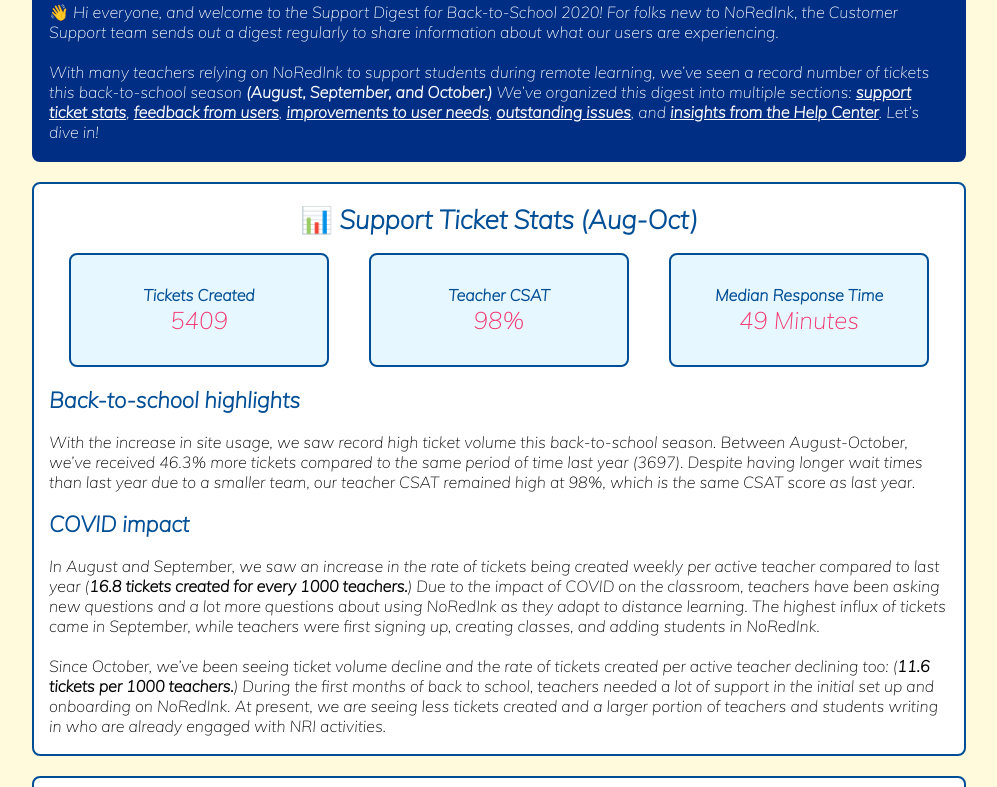
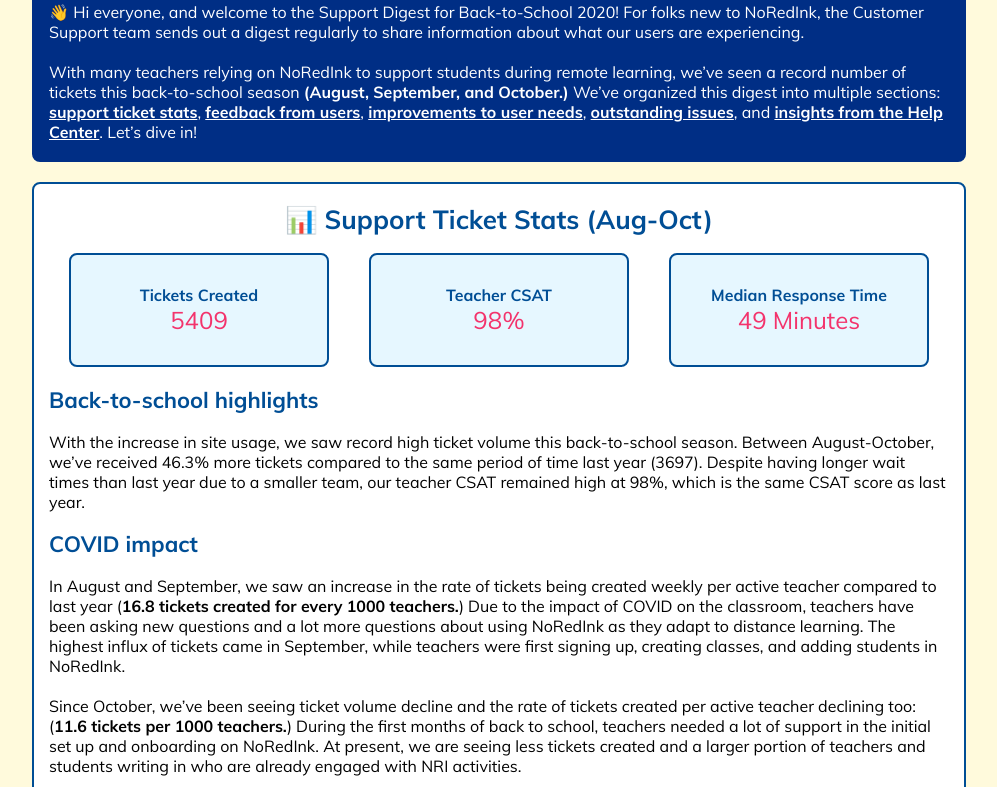
Before and after one commit to NoRedInk/NRISupportDigest, a plain HTML site: page index.html in a window 1280 px wide. Shown: the part 140-927 px from the top of the page, without its empty margins (141-1138 px from the left). Drawn offline with Linux system fonts and the light colour scheme.

Commit message:
Add files via upload

```diff
--- a/index.css
+++ b/index.css
@@ -1,20 +1,18 @@
 @font-face {
   font-family: "Muli";
   src: url('Muli-Regular.ttf') format('truetype');
-  src: url('Muli-Black.ttf') format('truetype');
-  src: url('BlackItalic.ttf') format('truetype');
+}
+
+@font-face {
+  font-family: "Muli";
   src: url('Muli-Bold.ttf') format('truetype');
-  src: url('BoldItalic.ttf') format('truetype');
-  src: url('SemiBoldItalic.ttf') format('truetype');
-  src: url('ExtraBold.ttf') format('truetype');
-  src: url('ExtraBoldItalic.ttf') format('truetype');
-  src: url('Muli-ExtraLight.ttf') format('truetype');
-  src: url('Muli-SemiBold.ttf') format('truetype');
-  src: url('Muli-Regular.ttf') format('truetype');
-  src: url('LightItalic.ttf') format('truetype');
-  src: url('Muli-Light.ttf') format('truetype');
+  font-weight: bold;
+}
+
+@font-face {
+  font-family: "Muli";
   src: url('Muli-Italic.ttf') format('truetype');
-  src: url('Muli-ExtraLightItalic.ttf') format('truetype');
+  font-style: italic;
 }
 
 * {
```
